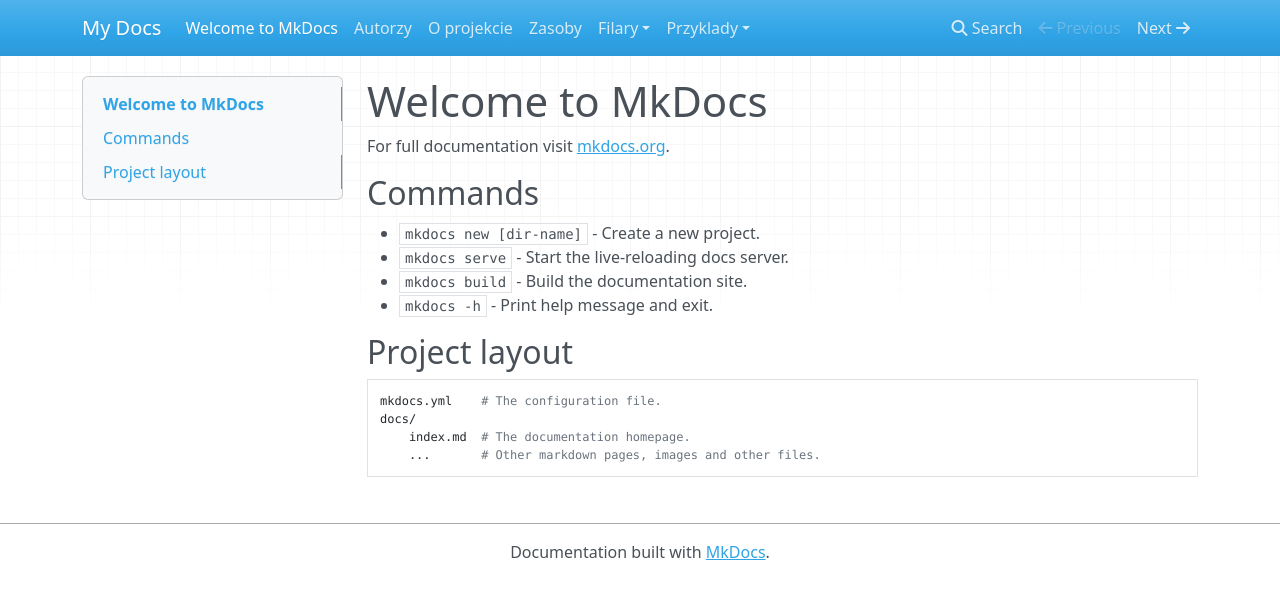
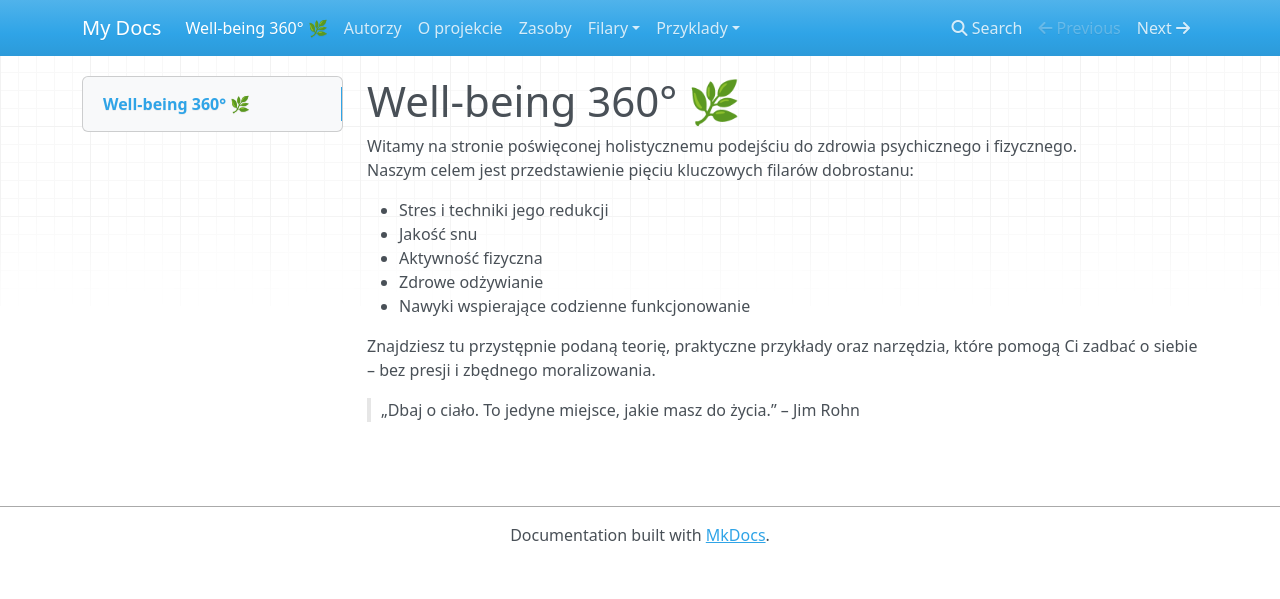
Before and after one commit to MKaczkowski07/wellbeing-prod, an MkDocs documentation site: the page built from docs/index.md, in a window 1280 px wide. Shown: the top 599 px of the page. Built offline with MkDocs 1.6.1, drawn with Linux system fonts in a browser that asks for light colours; nearby versions of some CDN libraries.

Commit message:
Uzupełnienie strony głównej index.md

```diff
--- a/docs/index.md
+++ b/docs/index.md
@@ -1,17 +1,14 @@
-# Welcome to MkDocs
+# Well-being 360° 🌿
 
-For full documentation visit [mkdocs.org](https://www.mkdocs.org).
+Witamy na stronie poświęconej holistycznemu podejściu do zdrowia psychicznego i fizycznego.
+Naszym celem jest przedstawienie pięciu kluczowych filarów dobrostanu:
 
-## Commands
+- Stres i techniki jego redukcji
+- Jakość snu
+- Aktywność fizyczna
+- Zdrowe odżywianie
+- Nawyki wspierające codzienne funkcjonowanie
 
-* `mkdocs new [dir-name]` - Create a new project.
-* `mkdocs serve` - Start the live-reloading docs server.
-* `mkdocs build` - Build the documentation site.
-* `mkdocs -h` - Print help message and exit.
+Znajdziesz tu przystępnie podaną teorię, praktyczne przykłady oraz narzędzia, które pomogą Ci zadbać o siebie – bez presji i zbędnego moralizowania.
 
-## Project layout
-
-    mkdocs.yml    # The configuration file.
-    docs/
-        index.md  # The documentation homepage.
-        ...       # Other markdown pages, images and other files.
+> „Dbaj o ciało. To jedyne miejsce, jakie masz do życia.” – Jim Rohn
```
